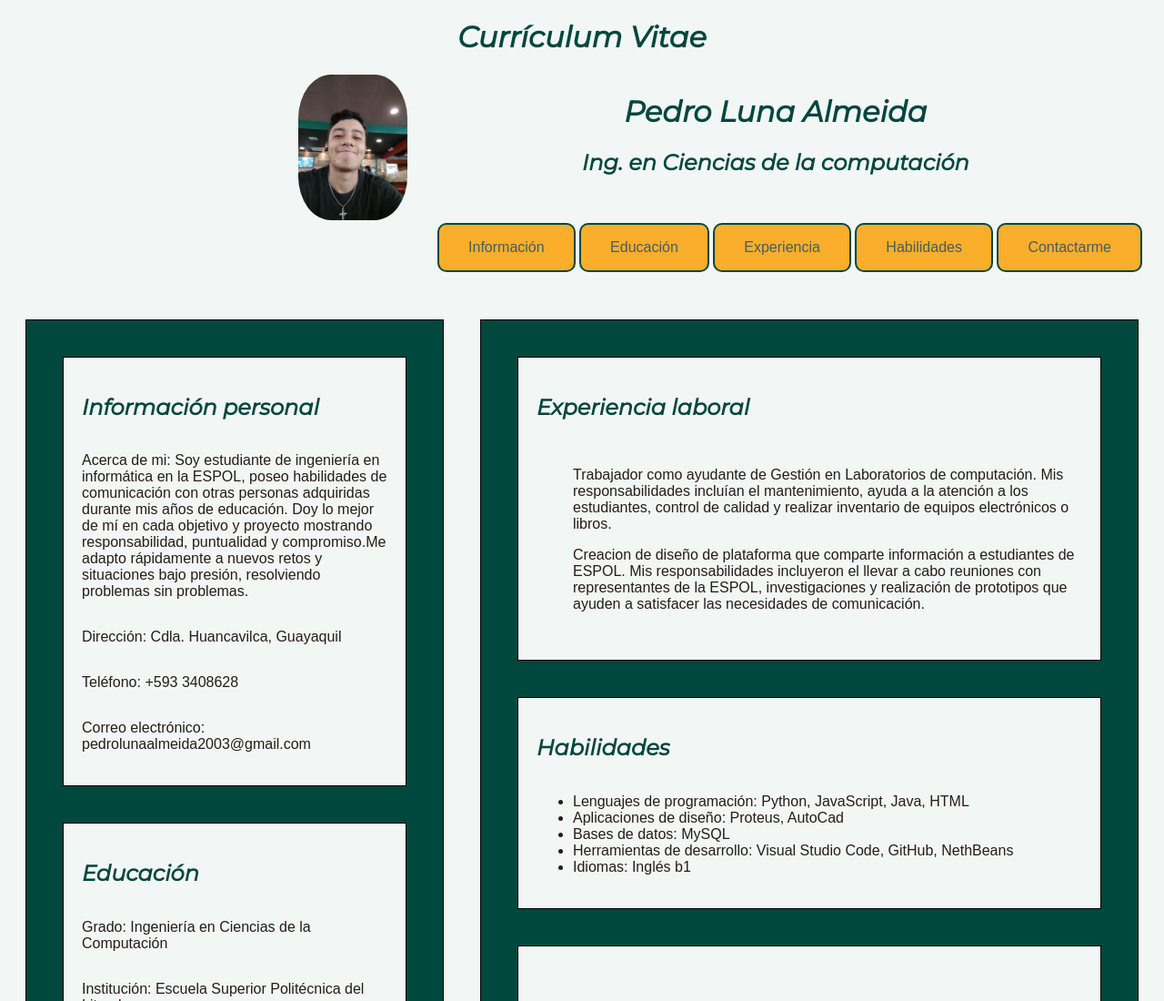
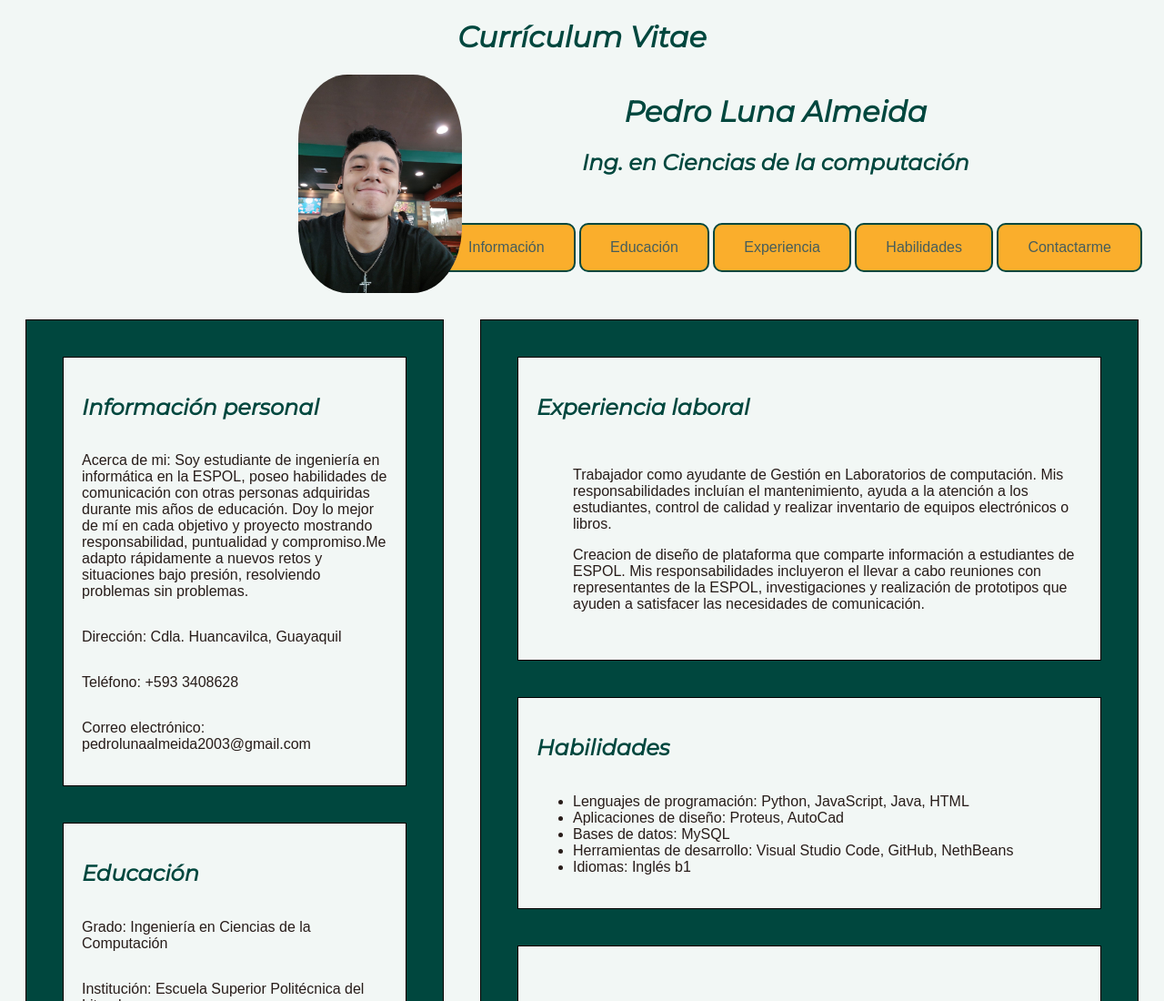
Before and after one commit to LunaPedro17/Curriculum, a plain HTML site: page index.html in a window 1280 px wide. Shown: the top 1100 px of the page at 91% size. Drawn offline with Linux system fonts and the light colour scheme; files that its build step writes are made by us from their sources; grey boxes are pictures that could not be loaded.

Commit message:
Update style.css

```diff
--- a/stylesheets/style.css
+++ b/stylesheets/style.css
@@ -57,7 +57,7 @@ body{
 }
 figure img {
     width: 10em;
-    height: 10em;
+    height: 15em;
   }
 
 .boton{
```
